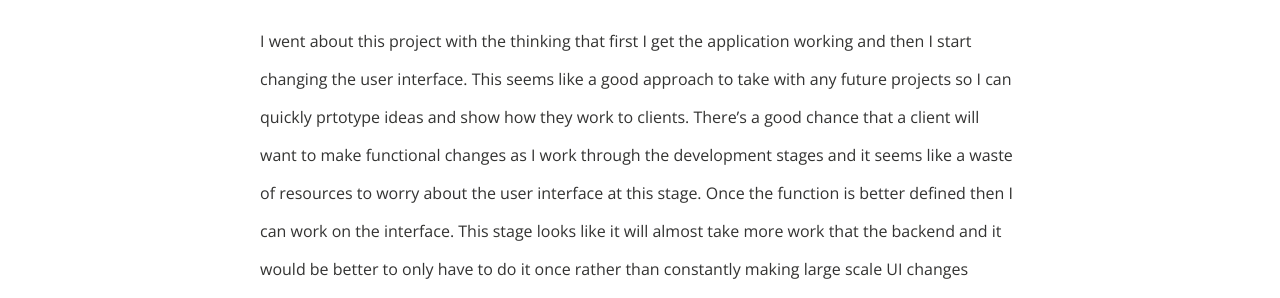
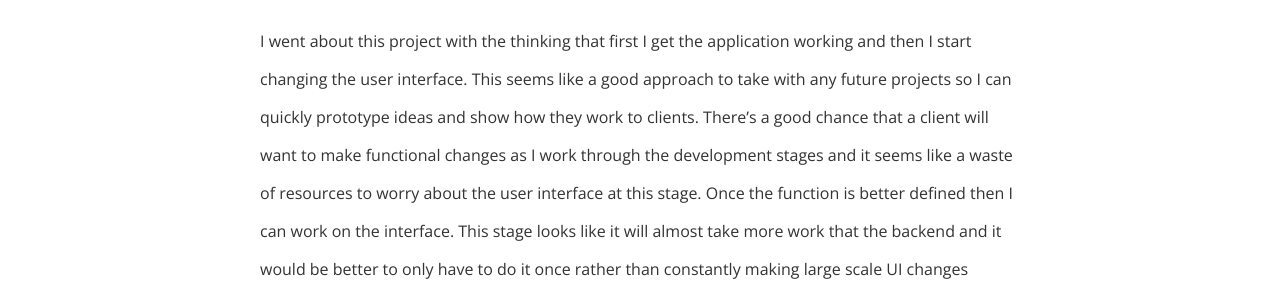
Before and after one commit to knoxjeffrey/knoxjeffrey.github.io, a Jekyll site: the page built from _posts/2014-12-31-week-four-tealeaf-academy.markdown, in a window 1280 px wide and 900 px high, scrolled down 2648 px. Shown: the part 230-528 px from the top of the window. Built offline with Jekyll 4.4.1, drawn with Linux system fonts in a browser that asks for light colours; nearby versions of some CDN libraries; some of the changed text lies outside the part shown.

Commit message:
edit post and add analytics

```diff
--- a/_config.yml
+++ b/_config.yml
@@ -33,8 +33,8 @@
 # Theme Settings
 theme_disqus_shortname: 	"knoxjeffrey"
 theme_google_comments: 		false
-theme_analytics_id: 		"UA-28282324-1"
-theme_analytics_domain: 	"ecko.me"
+theme_analytics_id: 		"UA-58139054-1"
+theme_analytics_domain: 	"knoxjeffrey.github.io"
 theme_reading_time: 		true
 theme_autoload_comments: 	false
 theme_always_show_nav: 		false
--- a/_posts/2014-12-31-week-four-tealeaf-academy.markdown
+++ b/_posts/2014-12-31-week-four-tealeaf-academy.markdown
@@ -45,7 +45,7 @@
 
 ##Bootstrap
 
-I went about this project with the thinking that first I get the application working and then I start changing the user interface.  This seems like a good approach to take with any future projects so I can quickly prtotype ideas and show how they work to clients.  There's a good chance that a client will want to make functional changes as I work through the development stages and it seems like a waste of resources to worry about the user interface at this stage.  Once the function is better defined then I can work on the interface.  This stage looks like it will almost take more work that the backend and it would be better to only have to do it once rather than constantly making large scale UI changes throughout the development process.
+I went about this project with the thinking that first I get the application working and then I start changing the user interface.  This seems like a good approach to take with any future projects so I can quickly prototype ideas and show how they work to clients.  There's a good chance that a client will want to make functional changes as I work through the development stages and it seems like a waste of resources to worry about the user interface at this stage.  Once the function is better defined then I can work on the interface.  This stage looks like it will almost take more work that the backend and it would be better to only have to do it once rather than constantly making large scale UI changes throughout the development process.
 
 I've only ever used templates before for any sites I've built on Wordpress and tinkered a bit with the CSS so this is the first time I've started with a blank canvas.  There was a bit of a learning curve to Bootstrap but the documentation is really good so I could figure things out and with a bit more practise it'll only get easier.  I was really happy with the end product, especially given that it will work across different screen sizes.
 
```
Also changed, not shown: media/sinatra.png (deleted), 1 other file.
